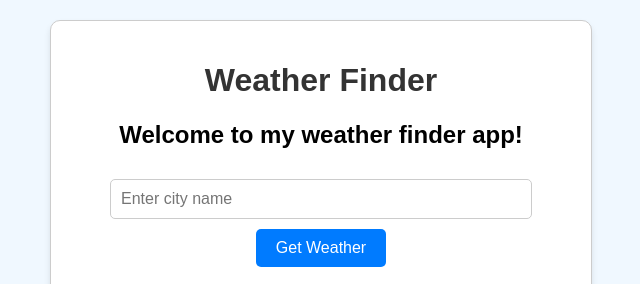
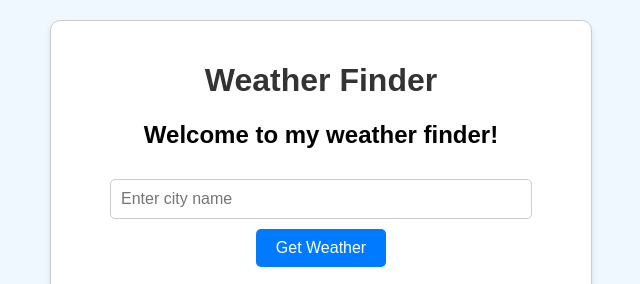
Before and after one commit to youngh585/weather-app, a website: page index.html in a window 1280 px wide. Shown: the top 284 px of the page, without its empty margins (319-959 px from the left). Drawn offline with Linux system fonts and the light colour scheme.

Commit message:
Changed the welcome message

```diff
--- a/index.html
+++ b/index.html
@@ -9,7 +9,7 @@
 <body>
     <div id="weather-app">
         <h1>Weather Finder</h1>
-        <h2>Welcome to my weather finder app!</h2>
+        <h2>Welcome to my weather finder!</h2>
         <input type="text" id="city-input" placeholder="Enter city name">
         <button id="fetch-weather">Get Weather</button>
         <p id="temperature">Enter a city to get its temperature!</p>
--- a/package.json
+++ b/package.json
@@ -16,10 +16,9 @@
     "url": "https://github.com/youngh585/weather-app/issues"
   },
   "homepage": "https://github.com/youngh585/weather-app#readme",
-  "description": "",
   "dependencies": {
     "live-server": "^1.2.2"
   },
-  "devDependencies": {},
-  "type": "commonjs"
+  "type": "commonjs",
+  "description": ""
 }
```
